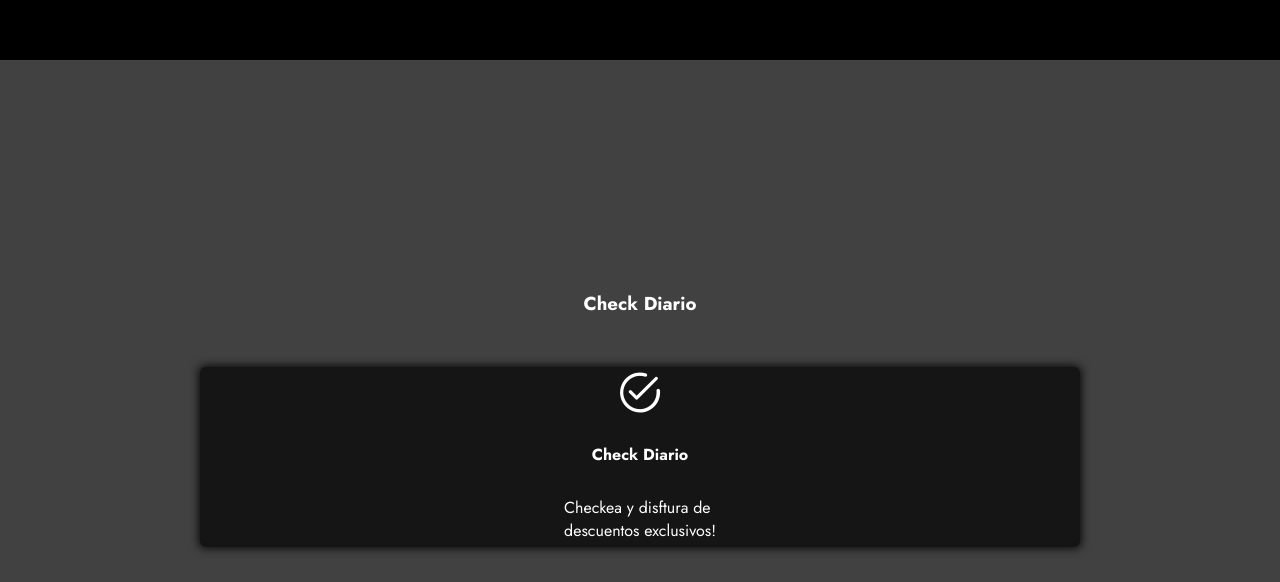
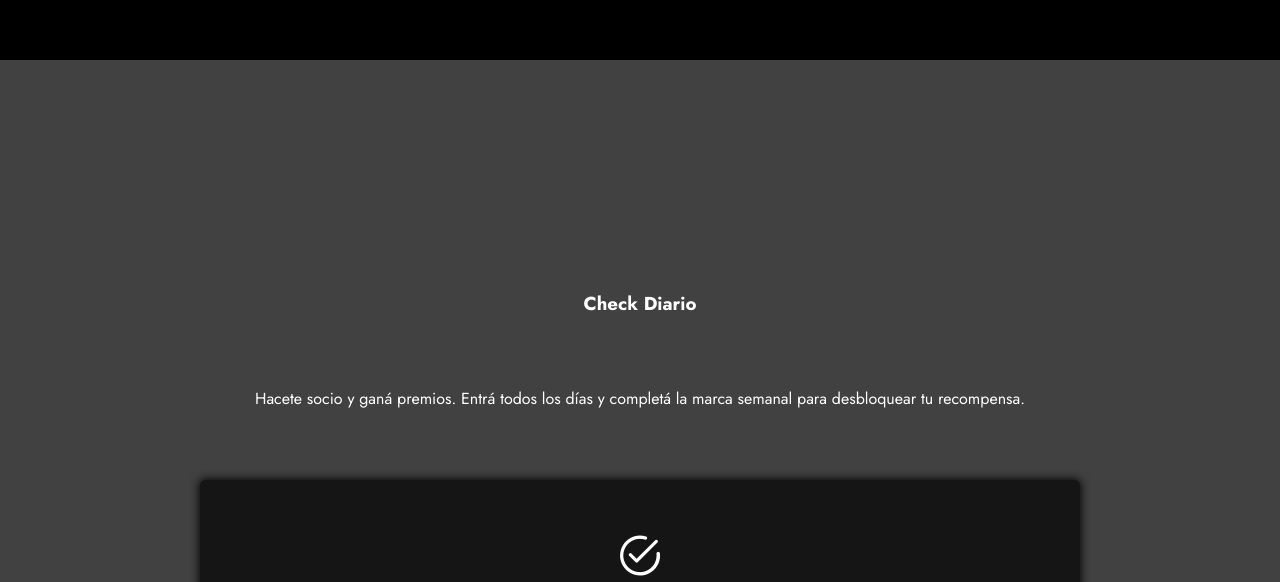
Before and after one commit to NahuelSilva96/EFi_Prog_II, a React (Vite) app in the folder EFI_Equipo5/WebPeriodistas/: page / in a window 1280 px wide. Shown: the part 2215-2797 px from the top of the page. Built offline with nearby package versions, Linux system fonts and the light colour scheme.

Commit message:
miercoles

```diff
--- a/EFI_Equipo5/WebPeriodistas/src/components/DailyCheck.jsx
+++ b/EFI_Equipo5/WebPeriodistas/src/components/DailyCheck.jsx
@@ -1,14 +1,41 @@
-import React from 'react';
+import React ,{ useEffect, useState } from 'react';
 import '../styles/tarjeta.css';
+import { Button } from 'primereact/button';
+
+const diasSemana = ['Lunes', 'Martes', 'Miércoles', 'Jueves', 'Viernes', 'Sábado'];
 
 const DailyCheck = () => {
+  const [checkedDays, setCheckedDays] = useState([]);
+
+  useEffect(() => {
+    const stored = JSON.parse(localStorage.getItem('checkedDays')) || [];
+    setCheckedDays(stored);
+  }, []);
+
+  useEffect(() => {
+    localStorage.setItem('checkedDays', JSON.stringify(checkedDays));
+  }, [checkedDays]);
+
+  const toggleDay = (index) => {
+    const dia = diasSemana[index];
+    if (checkedDays.includes(dia)) {
+      setCheckedDays(checkedDays.filter(d => d !== dia));
+    } else {
+      setCheckedDays([...checkedDays, dia]);
+    }
+  };
+
+  const marcarHoy = () => {
+    const hoyIndex = new Date().getDay() - 1; // lunes = 0
+    if (hoyIndex >= 0 && hoyIndex < diasSemana.length) toggleDay(hoyIndex);
+  };
+
   return (
-    <div className="daily-check">
       <div className="card">
         <div className="content">
           <div className="back">
             <div className="back-content">
-              <i className='pi pi-check-circle' style={{ fontSize: '40px', color: '#fff' }}></i>
+              <i className='pi pi-check-circle icono' style={{ fontSize: '40px', color: '#fff' }}></i>
               <strong>Check Diario</strong>
               <p>Checkea y disftura de <br />descuentos exclusivos!</p>
             </div>
@@ -20,32 +47,44 @@ const DailyCheck = () => {
               <div className="circle" id="bottom"></div>
             </div>
             <div className="front-content">
-              <small className="badge">Pasta</small>
-              <div className="description">
-                <div className="title">
-                  <p className="title"><strong>Clickea Aqui</strong></p>
-                  <svg
-                    fillRule="nonzero"
-                    height="15px"
-                    width="15px"
-                    viewBox="0,0,256,256"
-                    xmlnsXlink="http://www.w3.org/1999/xlink"
-                    xmlns="http://www.w3.org/2000/svg"
-                  >
-                    <g style={{ mixBlendMode: 'normal' }} textAnchor="none" fontSize="none" fontWeight="none" fontFamily="none" strokeDashoffset={0} strokeMiterlimit={10} strokeLinejoin="miter" strokeLinecap="butt" strokeWidth={1} stroke="none" fillRule="nonzero" fill="#20c997">
-                      <g transform="scale(8,8)">
-                        <path d="M25,27l-9,-6.75l-9,6.75v-23h18z" />
-                      </g>
-                    </g>
-                  </svg>
-                </div>
-                <p className="card-footer">30 Mins &nbsp; | &nbsp; 1 Serving</p>
+              <small className="badge">Miercoles</small>
+              <div className='circulos-container'>
+                  <ul className='circulos'>
+                    <li className='icono'>
+                      <i className="pi pi-circle-fill "></i>
+                      <span className='icono-span'>Lunes</span>
+                    </li>
+                    <li className='icono'>
+                      <i className="pi pi-circle-fill "></i>
+                      <span className='icono-span'>Martes</span>
+                    </li>
+                    <li className='icono'>
+                      <i className="pi pi-circle-fill "></i>
+                      <span className='icono-span'>Miercoles</span>
+                    </li>
+                    <li className='icono'>
+                      <i className="pi pi-circle "></i>
+                      <span className='icono-span'>Jueves</span>
+                    </li>
+                    <li className='icono'>
+                      <i className="pi pi-circle "></i>
+                      <span className='icono-span'>Viernes</span>
+                    </li>
+                    <li className='icono'>
+                      <i className="pi pi-circle "></i>
+                      <span className='icono-span'>Sabado</span>
+                    </li>
+                    <li className='icono'>
+                      <i className="pi pi-gift "></i>
+                      <span className='icono-span'>Miercoles</span>
+                    </li>
+
+                  </ul>
               </div>
             </div>
           </div>
         </div>
       </div>
-    </div>
   );
 }
 
--- a/EFI_Equipo5/WebPeriodistas/src/pages/Inicio.jsx
+++ b/EFI_Equipo5/WebPeriodistas/src/pages/Inicio.jsx
@@ -112,6 +112,7 @@ function Inicio() {
 
     <section className='daily-check'>
       <h3>Check Diario</h3>
+      <p>Hacete socio y ganá premios. Entrá todos los días y completá la marca semanal para desbloquear tu recompensa.</p>
       <DailyCheck />
     </section>
   </article>
--- a/EFI_Equipo5/WebPeriodistas/src/styles/inicio.css
+++ b/EFI_Equipo5/WebPeriodistas/src/styles/inicio.css
@@ -273,7 +273,7 @@
   color: white;
   font-size: 14px;
   white-space: nowrap;
-  overflow: hidden;
+  overflow: es complicado;
   text-overflow: ellipsis;
   max-width: 200px;
 }
@@ -372,20 +372,18 @@
 
 /* DailyCheck */
 .daily-check {
-  width: 100%;
   display: flex;
   flex-direction: column;
-  justify-content: center;
   align-items: center;
-  padding: 50px 0;
-  background-color: transparent;
-  margin-bottom: 100px;
+  padding: 50px;
   color: white;
+  gap: 70px;
+  margin-bottom: 170px;
 }
 
 .daily-check .card {
   width: 880px;
-  height: 180px;
+  height: 280px;
 }
 @media (max-width: 768px) {
   .noticias-carrusel-constante {
--- a/EFI_Equipo5/WebPeriodistas/src/styles/main.css
+++ b/EFI_Equipo5/WebPeriodistas/src/styles/main.css
@@ -30,3 +30,8 @@ a{
   text-decoration: none;
   color: white;
 }
+ul{
+  list-style: none;
+  text-decoration: none;
+  color: white;
+}
--- a/EFI_Equipo5/WebPeriodistas/src/styles/tarjeta.css
+++ b/EFI_Equipo5/WebPeriodistas/src/styles/tarjeta.css
@@ -1,7 +1,9 @@
-
 .card {
-   width: 100%;
-  height: 100%;
+  width: 880px;
+  height: 180px;
+}
+ul {
+  font-style: none;
 }
 
 .content {
@@ -12,7 +14,6 @@
   box-shadow: 0px 0px 10px 1px #000000ee;
   border-radius: 5px;
 }
-
 .front, .back {
   background-color: #151515;
   position: absolute;
@@ -23,7 +24,6 @@
   border-radius: 5px;
   overflow: hidden;
 }
-
 .back {
   width: 100%;
   height: 100%;
@@ -32,7 +32,6 @@
   align-items: center;
   overflow: hidden;
 }
-
 .back::before {
   position: absolute;
   content: ' ';
@@ -42,7 +41,6 @@
   background: linear-gradient(90deg, transparent, #ff9966, #ff9966, #ff9966, #ff9966, transparent);
   animation: rotation_481 5000ms infinite linear;
 }
-
 .back-content {
   position: absolute;
   width: 99%;
@@ -56,26 +54,21 @@
   align-items: center;
   gap: 30px;
 }
-
 .card:hover .content {
   transform: rotateY(180deg);
 }
-
 @keyframes rotation_481 {
   0% {
     transform: rotateZ(0deg);
   }
-
   0% {
     transform: rotateZ(360deg);
   }
 }
-
 .front {
   transform: rotateY(180deg);
   color: white;
 }
-
 .front .front-content {
   position: absolute;
   width: 100%;
@@ -83,16 +76,45 @@
   padding: 10px;
   display: flex;
   flex-direction: column;
-    justify-content: space-between;
 }
-
 .front-content .badge {
   background-color: #00000055;
   padding: 2px 10px;
+  margin: 5% 150px;
   border-radius: 10px;
   backdrop-filter: blur(2px);
   width: fit-content;
 }
+.circulos {
+  display: flex;
+  justify-content: space-between;
+  color: var(--color-naranja);
+  padding: 30px;
+  margin-top: 5px;
+}
+
+.circulo {
+  background-color: var(--color-naranja);
+  padding: 10px;
+  border-radius: 50%;
+
+}
+
+.icono {
+  display: flex;
+  flex-direction: column;
+  align-items: center;
+  font-size: 24px;
+  color: var(--color-naranja);
+
+}
+
+.icono-span {
+  margin-top: 5px;
+  font-size: 12px;
+  color: #fff;
+}
+
 
 .description {
   box-shadow: 0px 0px 10px 5px #00000088;
@@ -102,24 +124,20 @@
   backdrop-filter: blur(5px);
   border-radius: 5px;
 }
-
 .title {
   font-size: 11px;
   max-width: 100%;
   display: flex;
   justify-content: space-between;
 }
-
 .title p {
   width: 50%;
 }
-
 .card-footer {
   color: #ffffff88;
   margin-top: 5px;
   font-size: 8px;
 }
-
 .front .img {
   position: absolute;
   width: 100%;
@@ -127,17 +145,15 @@
   object-fit: cover;
   object-position: center;
 }
-
 .circle {
   width: 90px;
   height: 90px;
   border-radius: 50%;
-    background-color: #ffbb66;
+  background-color: var(--color-naranja-hover);
   position: relative;
   filter: blur(15px);
   animation: floating 2600ms infinite linear;
 }
-
 #bottom {
   background-color: #ff8866;
   left: 50px;
@@ -146,25 +162,20 @@
   height: 150px;
   animation-delay: -800ms;
 }
-
 #right {
-    background-color: #ff2233;
   left: 160px;
   top: -80px;
   width: 30px;
   height: 30px;
   animation-delay: -1800ms;
 }
-
 @keyframes floating {
   0% {
     transform: translateY(0px);
   }
-
   50% {
     transform: translateY(10px);
   }
-
   100% {
     transform: translateY(0px);
   }
```
Lines whose indentation alone changed are shown as unchanged.
